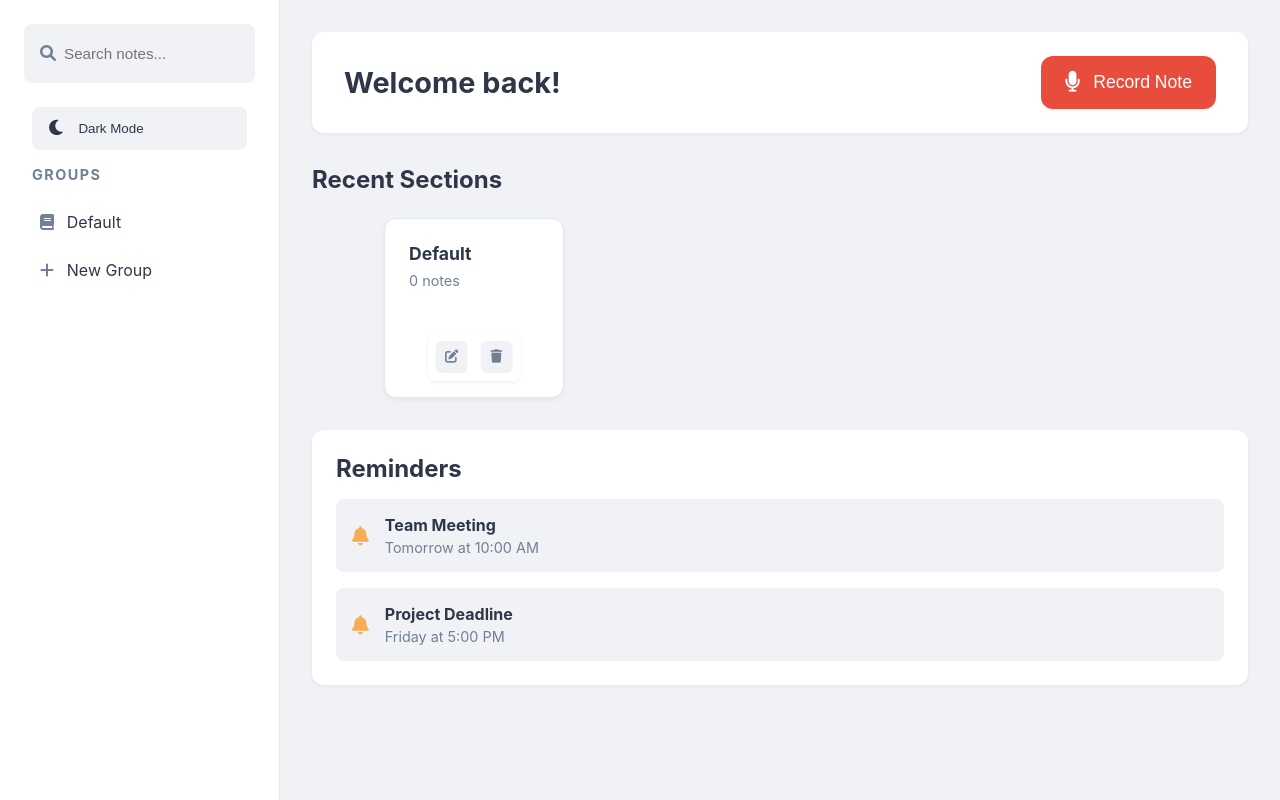
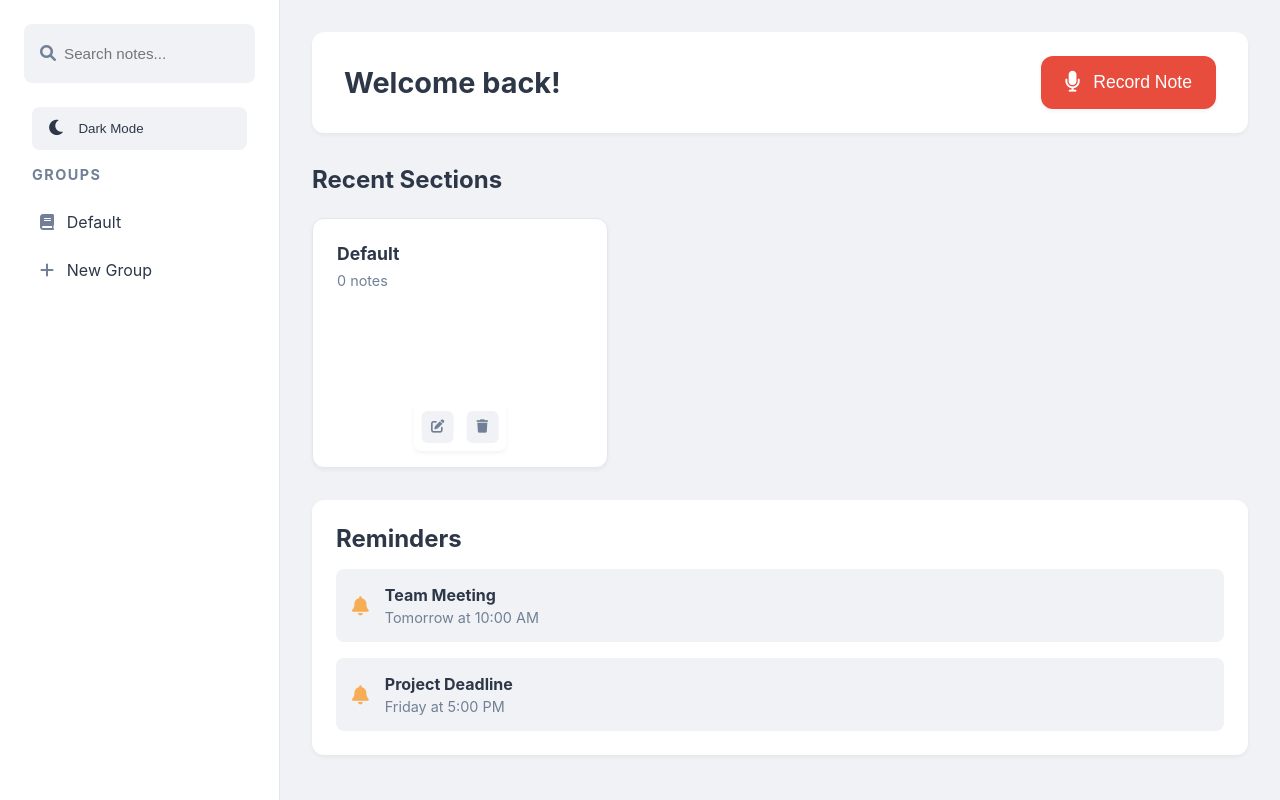
Before and after one commit to Atropos-Dad/AmazingShorttermSupport, a Flask app: page / in a window 1280 px wide. Run offline with Flask 3, Linux system fonts and the light colour scheme; data comes from the database, SQL or seed files in the repository; data that the repository does not hold is empty.

Commit message:
make cards bigger for the notes

```diff
--- a/static/homepage.css
+++ b/static/homepage.css
@@ -207,7 +207,7 @@ header h1 {
 /* Section Cards */
 .section-grid {
     display: grid;
-    grid-template-columns: repeat(auto-fill, minmax(180px, 180px));
+    grid-template-columns: repeat(auto-fill, minmax(220px, 1fr));
     gap: 1.5rem;
     justify-content: center;
     margin-top: 1.5rem;
@@ -220,11 +220,11 @@ header h1 {
     box-shadow: var(--shadow-sm);
     transition: all 0.2s ease;
     border: 1px solid var(--border-color);
-    aspect-ratio: 1;
+    min-height: 250px;
+    aspect-ratio: auto;
     display: flex;
     flex-direction: column;
     position: relative;
-    min-height: 180px;
 }
 
 .section-card:hover {
```
